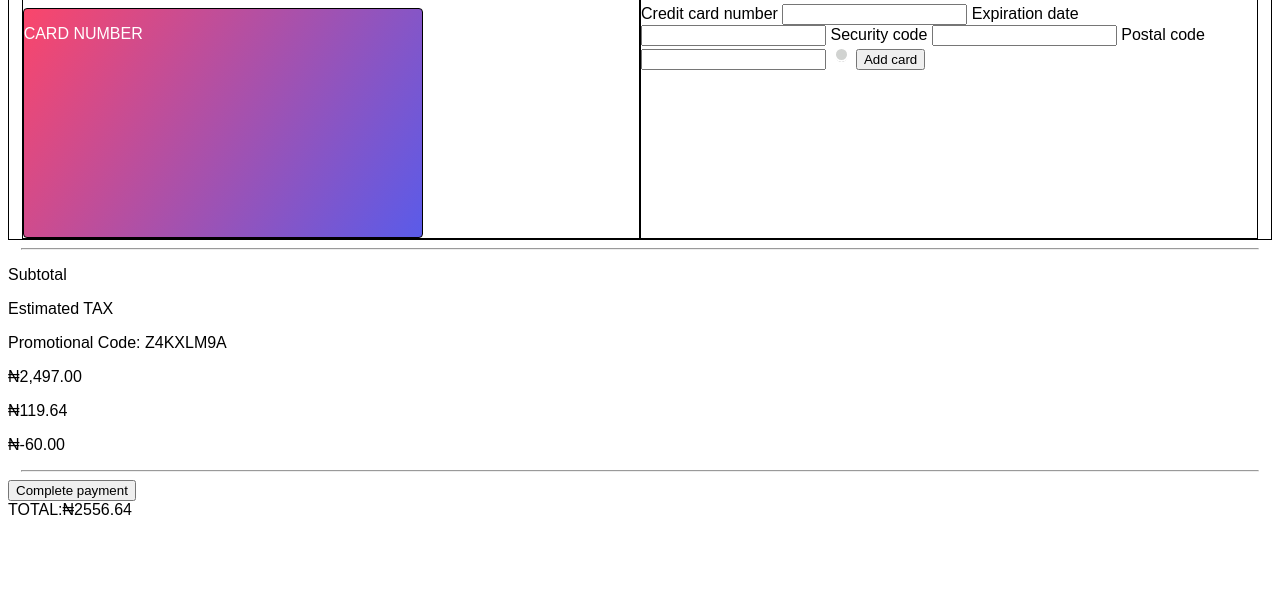
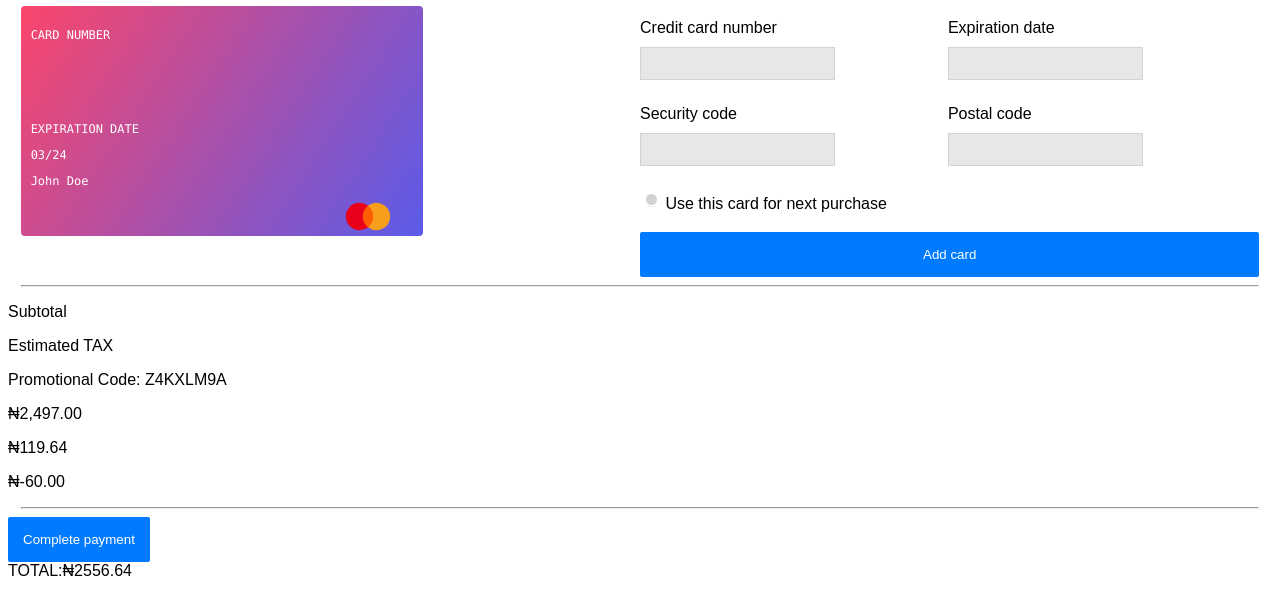
Before and after one commit to lawrenceogri/NCK-Challenge, a plain HTML site: page index.html in a window 1280 px wide. Shown: the part 199-800 px from the top of the page. Drawn offline with Linux system fonts and the light colour scheme.

Commit message:
Modify markup and style

```diff
--- a/index.html
+++ b/index.html
@@ -5,6 +5,7 @@
 <head>
     <title>Landing Page | Index</title>
     <link rel="stylesheet" href="style.css">
+    <script src="script.js" defer></script>
 </head>
 
 <body>
@@ -23,8 +24,14 @@
             <h2>Choose your method of payment</h2>
             <div class="card">
                 <p>CARD NUMBER</p>
-                <p></p>
-                <img >
+                <p id="display-card-number" style="height: 30px;"></p>
+                <img>
+                <p>EXPIRATION DATE</p>
+                <p>03/24</p>
+                <p>John Doe</p>
+                <div class="mc">
+                <img src="images/mc.svg" width="50">
+            </div>
 
             </div>
         </div>
@@ -36,17 +43,22 @@
                 <input type="radio">
                 <img class="paypal" src="images/paypal.png">
             </div>
-            <label>Credit card number</label>
-            <input type="number">
-            <label>Expiration date</label>
-            <input type="text">
-            <label>Security code</label>
-            <input type="number">
-            <label>Postal code</label>
-            <input type="number">
-            <input type="radio">
-            <button>Add card</button>
-        </div>
+            <div class="card-details">
+                <label >Credit card number</label>
+                <input id="card-number" type="text">
+                <label>Security code</label>
+                <input type="text">
+
+            </div>
+
+            <div class="card-details-2">
+                <label>Expiration date</label>
+                <input type="text">
+                <label>Postal code</label>
+                <input type="text">
+            </div>
+            <label><input type="radio"> Use this card for next purchase</label>
+            <button class="add-card">Add card</button>
     </section>
     <hr>
     <div>
--- a/script.js
+++ b/script.js
@@ -0,0 +1,7 @@
+var cardNumber = document.getElementById('card-number');
+
+cardNumber.onkeyup = function(){
+    document.getElementById('display-card-number').innerHTML = cardNumber.value;
+}
+
+console.log("ha")
--- a/style.css
+++ b/style.css
@@ -59,21 +59,22 @@ h2{
 section{
     display: flex;
     justify-content: center;
-    border: 1px solid black;
+    /* border: 1px solid black; */
 
 }
 
 .card{
     width: 65%;
     height: 230px;
-    border: 1px solid black;
+    /* border: 1px solid black; */
     background: rgb(250,70,107);
 background: linear-gradient(123deg, rgba(250,70,107,1) 0%, rgba(90,91,233,1) 100%);
+padding-top: 10px;
 }
 
 .left, .right{
     width: 49%;
-    border: 1px solid black;
+    /* border: 1px solid black; */
     display: inline-block;
 
 }
@@ -81,7 +82,7 @@ background: linear-gradient(123deg, rgba(250,70,107,1) 0%, rgba(90,91,233,1) 100
 .logo{
     width: 50%;
     text-align: center;
-    border: 1px solid black;
+    /* border: 1px solid black; */
     margin-right: 0;
     margin-left: auto;
     margin-top: 25px;
@@ -92,6 +93,9 @@ background: linear-gradient(123deg, rgba(250,70,107,1) 0%, rgba(90,91,233,1) 100
 * .card{
     color: white;
     border-radius: 4px;
+    font-size: 12px;
+    font-family: consolas;
+    padding-left: 10px;
 }
 
 .visa{
@@ -137,3 +141,43 @@ input[type='radio']:checked:after {
     visibility: visible;
     border: 2px solid white;
 }
+
+.card-details, .card-details-2{
+    /* border: 1px solid black; */
+    width: 49%;
+    display: inline-block;
+}
+
+.card-details *, .card-details-2 *{
+    display: block;
+}
+
+button{
+    display: block;
+    background: #007bff;
+    color: white;
+    border: none;
+    border-radius: 2px;
+    padding: 15px;
+}
+
+input{
+    background: rgb(233, 230, 230);
+    padding: 8px;
+    margin-bottom: 25px;
+    outline: none;
+    border: 1px solid lightgrey;
+}
+
+label{
+    padding-bottom: 10px;
+}
+
+.add-card{
+    width: 100%;
+}
+
+.mc{
+    text-align: right;
+    margin-right: 30px;
+}
```
Also changed, not shown: images/mc.svg (added).
